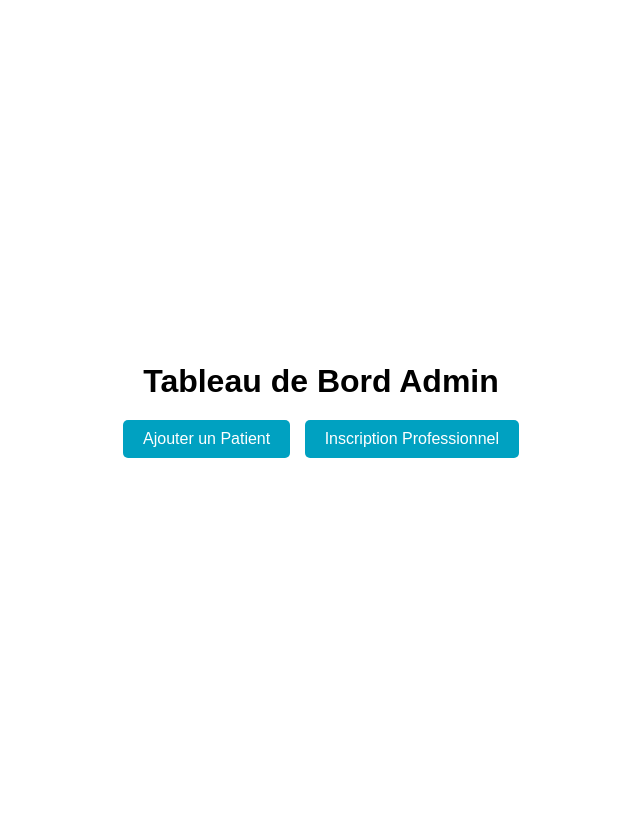
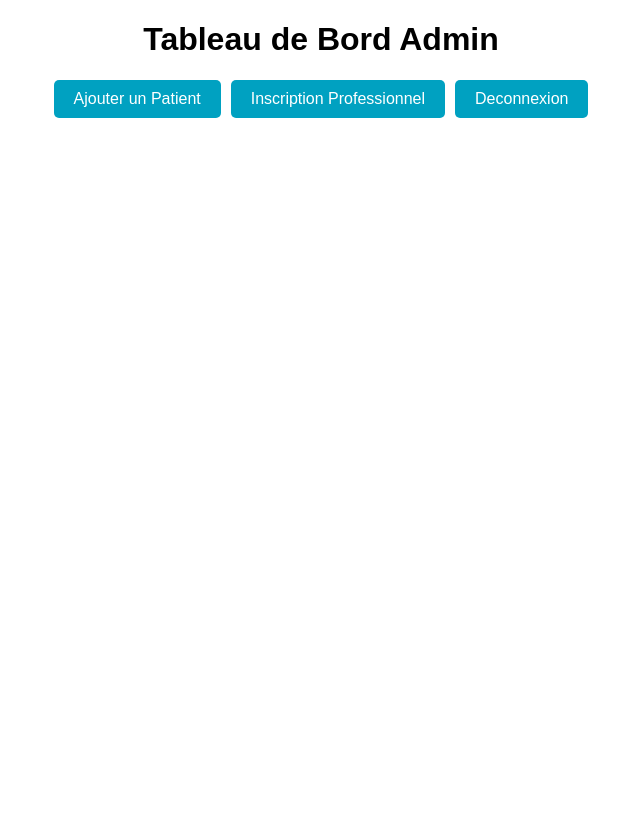
Before and after one commit to ines1102/PGSSI, a Flask app: page /dashboard_admin in a window 1280 px wide. Shown: the whole page, without its empty margins (319-959 px from the left). Before the commit the page ends 458 px from the top, so only its background shows below. Run offline with Flask 3, Linux system fonts and the light colour scheme; a user stored in the database is signed in.

Commit message:
css entièrement terminé

```diff
--- a/app/static/style.css
+++ b/app/static/style.css
@@ -1,24 +1,16 @@
 /* Styles pour le corps */
 body {
     font-family: 'Arial', sans-serif;
-    display: flex;
-    justify-content: center;
-    /* Centrage horizontal */
-    align-items: center;
-    /* Centrage vertical */
     height: 100vh;
     margin: 0;
 }
 
 /* Styles pour le conteneur */
 .container {
+    width: 50%;
     text-align: center;
-}
-
-/* Styles pour le titre */
-h1 {
-    margin-bottom: 20px;
-    /* Espacement entre le titre et les boutons */
+    align-items: center;
+    margin: 0 auto;
 }
 
 /* Styles pour les boutons */
@@ -31,15 +23,14 @@ ul {
 li {
     display: inline-block;
     margin-right: 10px;
-    /* Espacement entre les boutons */
 }
 
 li:last-child {
     margin-right: 0;
-    /* Aucun espacement à droite pour le dernier bouton */
 }
 
-li a {
+li a,
+button {
     display: block;
     padding: 10px 20px;
     background-color: rgb(0, 161, 193);
@@ -49,6 +40,69 @@ li a {
     transition: background-color 0.3s ease;
 }
 
-li a:hover {
+li a:hover,
+button:hover {
     background-color: rgb(0, 123, 148);
 }
+
+.logout-container {
+    text-align: center;
+    margin-top: 20px;
+}
+
+.logout-container ul li {
+    display: block;
+    margin: 0 auto;
+    /* Centre le bouton horizontalement */
+}
+
+.logout-container ul li:last-child {
+    margin-top: 10px;
+}
+
+/* Styles pour la balise nav */
+nav {
+    margin-top: 10px;
+    background-color: #333;
+    /* Couleur de fond */
+    padding: 10px 20px;
+    /* Espacement intérieur */
+}
+
+nav ul {
+    list-style-type: none;
+    /* Supprimer les puces de liste */
+    text-align: center;
+    /* Centrer le contenu */
+}
+
+nav ul li {
+    display: inline;
+    /* Afficher les éléments de la liste en ligne */
+    margin: 0 10px;
+    /* Marge entre les éléments */
+}
+
+nav ul li a {
+    text-decoration: none;
+    /* Supprimer les soulignements des liens */
+    color: #fff;
+    /* Couleur du texte */
+}
+
+.container ul {
+    display: flex;
+    justify-content: center;
+    /* Aligner les éléments horizontalement au centre */
+    list-style-type: none;
+    padding: 0;
+    margin: 0;
+}
+
+.container ul li {
+    margin-right: 10px;
+}
+
+.container ul li:last-child {
+    margin-right: 0;
+}
--- a/app/templates/dashboard_admin.html
+++ b/app/templates/dashboard_admin.html
@@ -14,6 +14,7 @@
         <ul>
             <li><a href="{{ url_for('ajouter_patient') }}">Ajouter un Patient</a></li>
             <li><a href="{{ url_for('ajouter_pro') }}">Inscription Professionnel</a></li>
+            <li><a href="{{ url_for('index') }}">Deconnexion</a></li>
         </ul>
     </div>
 </body>
--- a/app/templates/index.html
+++ b/app/templates/index.html
@@ -14,7 +14,7 @@
 
         <!-- Affichage du message d'erreur -->
         {% if error_message %}
-        <p class="error-message">{{ error_message }}</p>
+        <p style="color: red">{{ error_message }}</p>
         {% endif %}
         <br>
         <!-- Formulaire de connexion -->
```
Also changed, not shown: app/templates/dashboard.html (+6 -4 lines).
